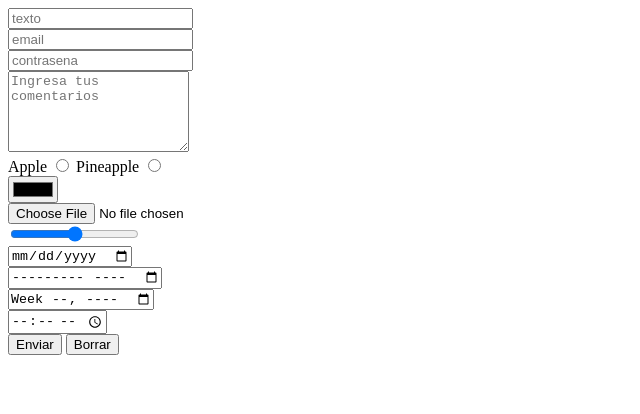
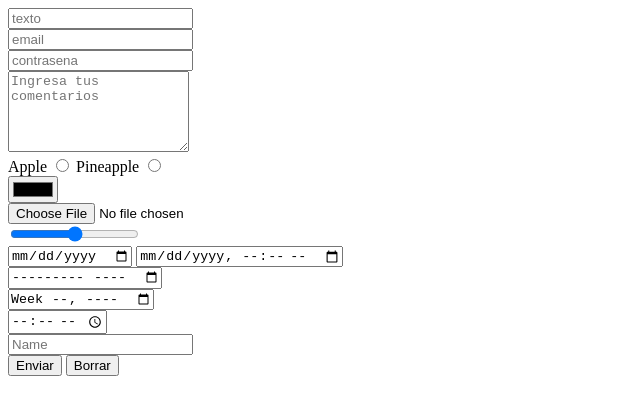
Before and after one commit to Wiilmar/Code-0, a plain HTML site: page udemy-school/ignacio-bluuweb/tercer-sitio/inputs.html in a window 1280 px wide. Shown: the whole page, without its empty margins (0-640 px from the left). Drawn offline with Linux system fonts and the light colour scheme.

Commit message:
Avance udemy

```diff
--- a/udemy-school/ignacio-bluuweb/tercer-sitio/inputs.html
+++ b/udemy-school/ignacio-bluuweb/tercer-sitio/inputs.html
@@ -6,7 +6,7 @@
     <title> Inputs type </title>
   </head>
   <body>
-    <form action="" method="get">
+    <form action="./success-form.html" method="get">
       <input type="text" placeholder="texto">
       <br>
       <input type="email" placeholder="email">
@@ -30,6 +30,7 @@
       <input type="range">
       <br>
       <input type="date" name="selected-date">
+      <input type="datetime-local">
       <br>
       <input type="month">
       <br>
@@ -37,6 +38,8 @@
       <br>
       <input type="time">
       <br>
+      <input type="text" name="username-2" placeholder="Name">
+      <br>
       <button type="submit"> Enviar </button>
       <button type="reset"> Borrar </button>
     </form>
```
Also changed, not shown: udemy-school/ignacio-bluuweb/tercer-sitio/success-form.html (+3 -1 lines).
